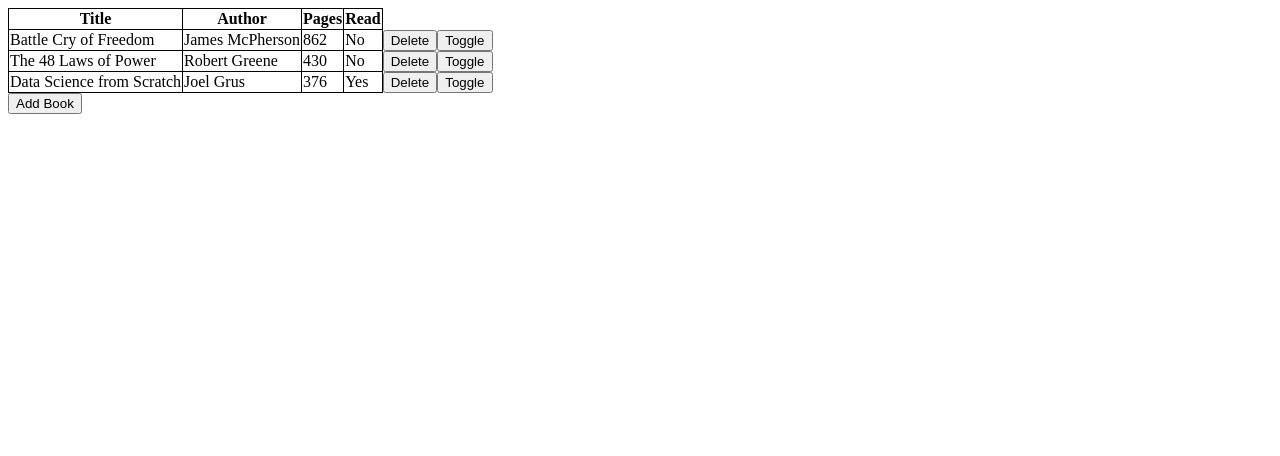
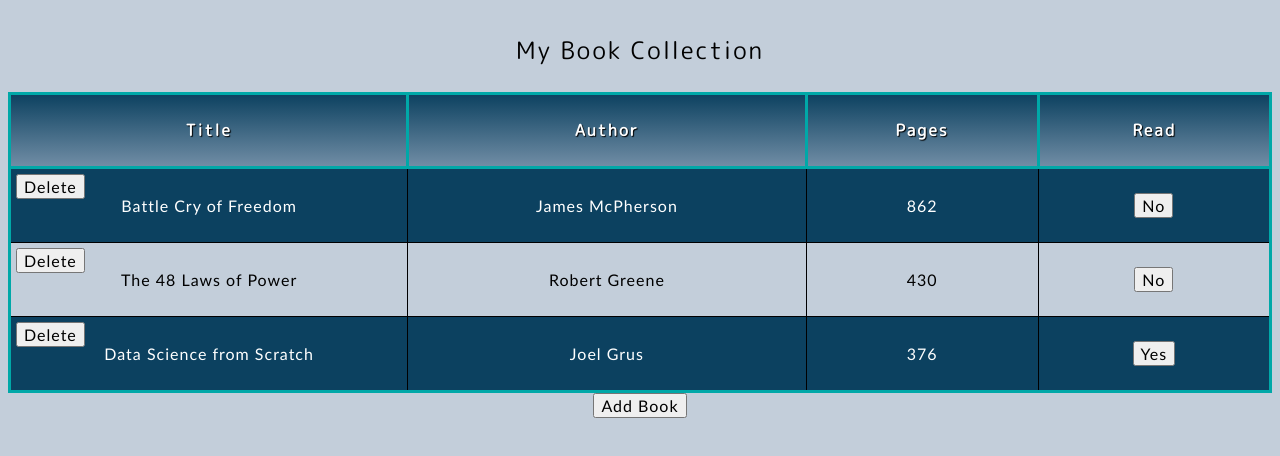
Before and after one commit to Svengodly/library, a plain HTML site: page index.html in a window 1280 px wide. Drawn offline with Linux system fonts and the light colour scheme.

Commit message:
Adjusted position of delete button relative to its ancestor. Changed toggle button to 'Yes' 'No' and moved it into the 'Read' column.

```diff
--- a/index.html
+++ b/index.html
@@ -5,10 +5,16 @@
     <meta name="viewport" content="width=device-width, initial-scale=1.0">
     <title>My Library</title>
     <link rel="stylesheet" href="style.css">
+    <link
+  href="https://fonts.googleapis.com/css?family=M+PLUS+Rounded+1c"
+  rel="stylesheet"
+  type="text/css" />
+
     <script src="script.js" defer></script>
 </head>
 <body>
     <table>
+        <caption>My Book Collection</caption>
         <thead>
             <tr>
                 <th>Title</th>
--- a/script.js
+++ b/script.js
@@ -15,7 +15,6 @@ function Book(title, author, pages, read) {
 // which results in less memory usage.
 
 Book.prototype.changeRead = function() {
-    console.log(`Is '${this.title}' completed? '${this.read}'.`);
     // If the read property of the book is "Yes," set it to "No" and vice-versa.
     return this.read = this.read == "Yes" ? "No" : "Yes";
 };
@@ -79,12 +78,18 @@ function displayLibrary(library){
             // Create cell that will contain a properties' value.
             const propValue = document.createElement("td");
             propValue.setAttribute("class", property);
-            propValue.innerText = book[property];
+            if (property != 'read'){
+                propValue.innerText = book[property];
+            }
+            if (property == 'title') {
+                propValue.appendChild(createDeleteButton(book));
+            }
+            if (property == 'read') {
+                propValue.appendChild(createToggleButton(book));
+            }
             // Add cell to the row as a child of the 'tr' element.
             newRow.appendChild(propValue);
         }
-        newRow.appendChild(createDeleteButton(book));
-        newRow.appendChild(createToggleButton(book));
         // Finally, add the entire row that contains all of the book's information to the table.
         books.appendChild(newRow);
     }
@@ -99,7 +104,7 @@ function createDeleteButton(book) {
     // Add click event listener to all deleteButtons. Write code that will remove object from myLibrary. Also need to delete row from the DOM tree and update indices.
     bookButton.addEventListener("click", () => {
         myLibrary.splice(`${myLibrary.indexOf(book)}`, 1);
-        bookButton.parentElement.remove();
+        bookButton.parentElement.parentElement.remove();
     })
     bookButton.innerText = "Delete";
     return bookButton;
@@ -111,9 +116,9 @@ function createToggleButton(book) {
     bookButton.setAttribute("class", "toggleButton");
     // Add click event listener that toggles the read status.
     bookButton.addEventListener("click", () => {
-        bookButton.parentNode.querySelector('.read').innerText = book.changeRead();
+        bookButton.innerText = book.changeRead();
     })
-    bookButton.innerText = "Toggle";
+    bookButton.innerText = book.read;
     return bookButton;
 }
 
@@ -121,7 +126,7 @@ function createToggleButton(book) {
 
 function addBookToLibrary(formData){
     // Takes information from form to build a new Book, then adds that to myLibrary array.
-    // Delaring a variable to store an array of values for each input. Converting from a NodeList to an Array to gain access to map method.
+    // Declaring a variable to store an array of values for each input. Converting from a NodeList to an Array to gain access to map method.
 
     let inputValues = Array.from(formData).map((input) => input.value);
     // Pass array elements in inputValues one by one using the spread operator (...).
@@ -138,15 +143,21 @@ function addBookToLibrary(formData){
         const propValue = document.createElement("td");
         // Set class 'td' to that of the name of the property.
         propValue.setAttribute("class", property);
-        propValue.innerText = newBook[property];
+        if (property != 'read'){
+            propValue.innerText = newBook[property];
+        }
+        if (property == 'title') {
+            propValue.appendChild(createDeleteButton(newBook));
+        }
+        if (property == 'read') {
+            propValue.appendChild(createToggleButton(newBook));
+        }
         // Add cell to the row as a child of the 'tr' element.
         newRow.appendChild(propValue);
     }
-    newRow.appendChild(createDeleteButton(newBook));
-    newRow.appendChild(createToggleButton(newBook));
+    // newRow.appendChild(createToggleButton(newBook));
     // Finally, add the entire row that contains all of the book's information to the table.
     books.appendChild(newRow);
-    // console.log(newBook);
 }
 
 // Invoke displayLibrary to draw out table of books.
--- a/style.css
+++ b/style.css
@@ -1,9 +1,51 @@
+html {
+    font-family: "Trebuchet MS", Helvetica, sans-serif;
+    background-color: #C3CEDA;
+}
+
+button {
+    font-family: inherit;
+    font-size: 100%;
+}
+
+button.deleteButton {
+    position: absolute;
+    left: 0px;
+    top: 0px;
+    margin: 5px;
+}
+
+#addBook {
+    display: block;
+    margin: auto;
+}
+
+tr {
+    position: relative;
+}
+
 td, th {
     border: solid 1px black;
 }
 
+td {
+    overflow-wrap: break-word;
+    white-space: pre-wrap;
+}
+
 table {
+    table-layout: fixed;
+    width: 100%;
     border-collapse: collapse;
+    border: #00A8A8 solid 3px;
+}
+
+table th:nth-child(1), table th:nth-child(2) {
+    width: 20vw;
+}
+
+table th:nth-child(3), table th:nth-child(4) {
+    width: 10vw;
 }
 
 form li {
@@ -14,8 +56,54 @@ ul > li {
     list-style-type: none;
 }
 
+td, th {
+    padding: 1.5rem;
+}
+
+th, caption {
+    font-family: "M PLUS Rounded 1c", sans-serif;
+    letter-spacing: 2px;
+}
+
+td, button {
+    letter-spacing: 1px;
+}
+
+td {
+    text-align: center;
+}
+
 label {
     display: inline-block;
     width: 100px;
     text-align: right;
 }
+
+/* thead uses the 'Mountain Haze' color scheme from Canva. */
+thead {
+    background-image: linear-gradient(#0C4160,#738FA7);
+    text-shadow: 1px 1px 1px #000000;
+    color: #ffffff;
+}
+
+thead th {
+    border: solid 3px #00A8A8;
+}
+
+tbody tr:nth-child(odd) {
+    background-color: #C3CEDA;
+}
+
+tbody tr:nth-child(odd) {
+    background-color: #0C4160;
+    color: white;
+}
+
+caption {
+    padding: 1em;
+    font-size: 1.5em;
+}
+
+td {
+    position: relative;
+}
```
